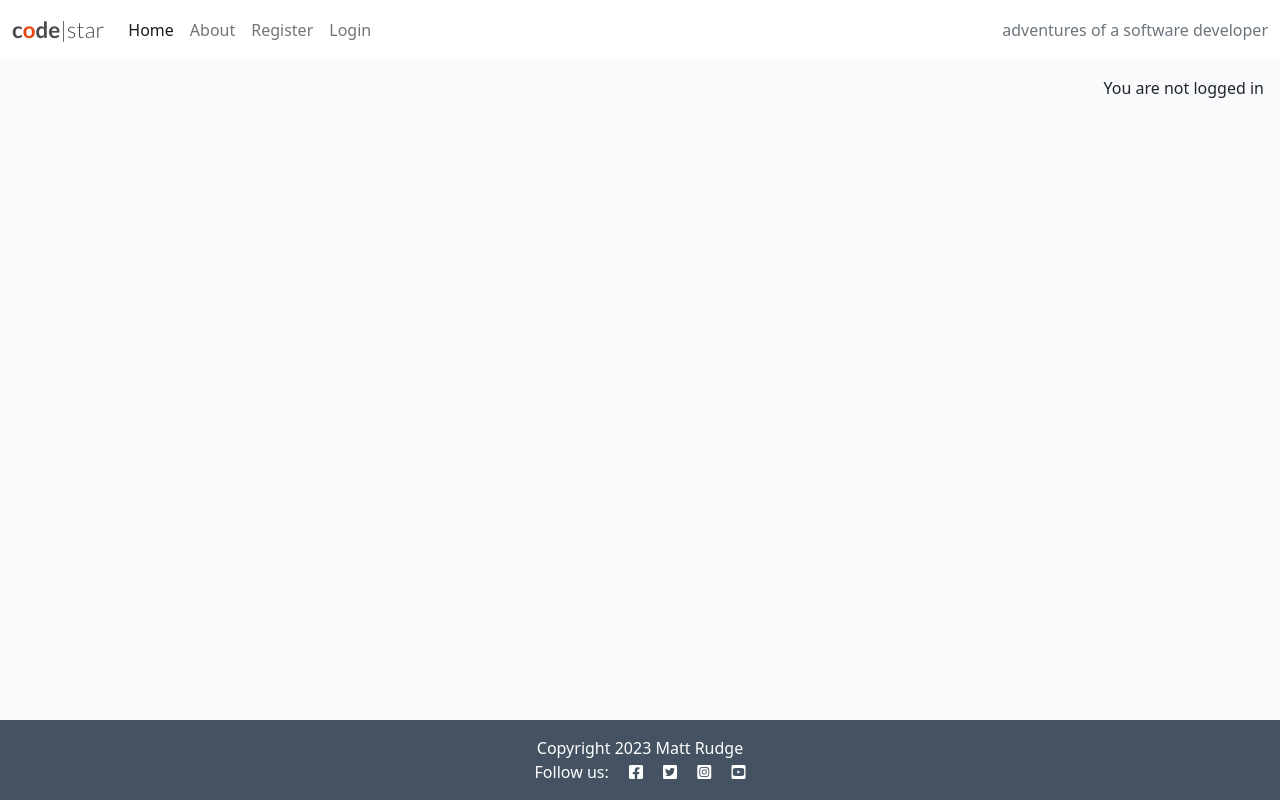
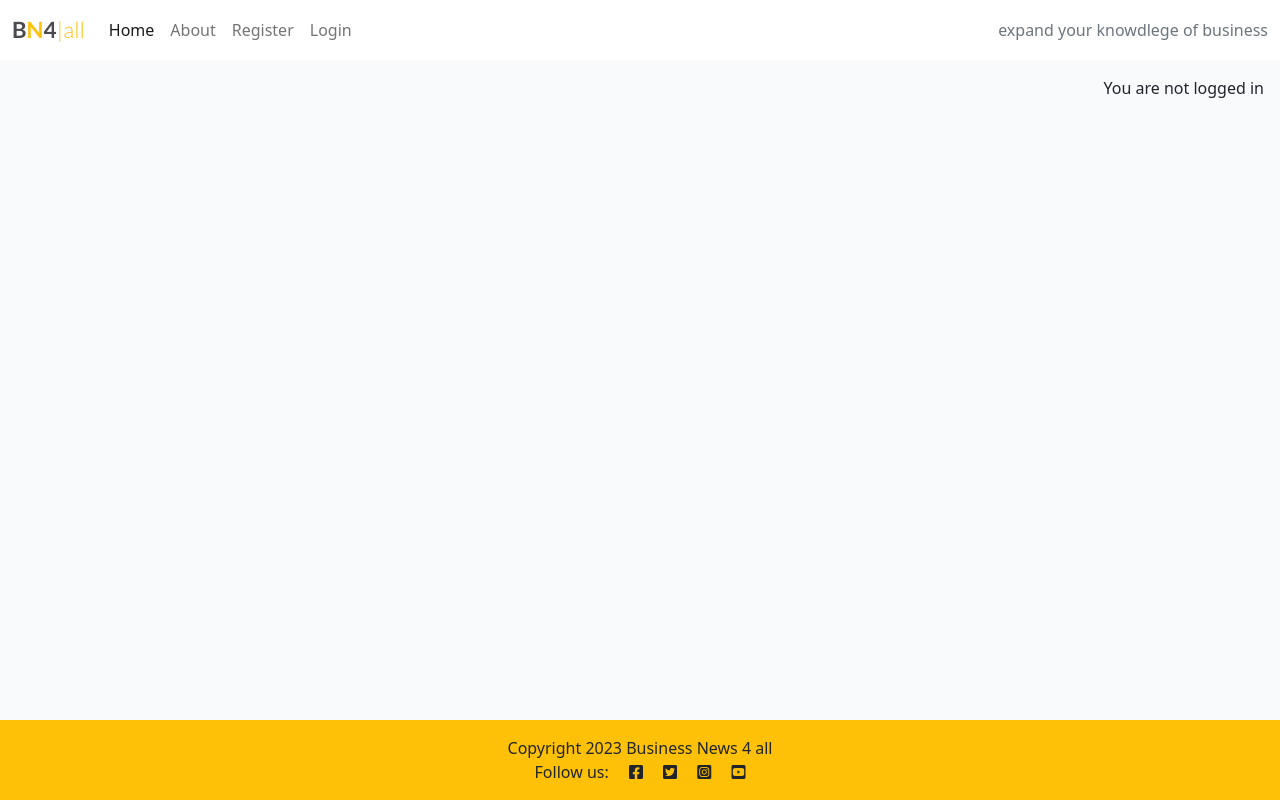
Before and after one commit to ThomasOttosson/social_media, a Django app: page / in a window 1280 px wide. Run offline with Django 4.2, Linux system fonts and the light colour scheme; data that the repository does not hold is empty.

Commit message:
added new css and bootstrap styles to the page

```diff
--- a/about/templates/about/about.html
+++ b/about/templates/about/about.html
@@ -38,7 +38,7 @@
             <form method="post">
                 {{ collaborate_form | crispy }}
                 {% csrf_token %}
-                <button class="btn btn-secondary" type="submit">Submit</button>
+                <button class="btn btn-warning" type="submit">Submit</button>
             </form>
         </div>
     </div>
--- a/blog/templates/blog/index.html
+++ b/blog/templates/blog/index.html
@@ -63,5 +63,5 @@
 <!-- index.html content ends here -->
 {% endblock %}
 {% block copyright %}
-    Copyright 2023 Matt Rudge
+    Copyright 2023 Business News 4 all
 {% endblock %}
--- a/blog/views.py
+++ b/blog/views.py
@@ -5,92 +5,110 @@ from django.http import HttpResponseRedirect
 from .models import Post, Comment
 from .forms import CommentForm
 
+
 # Create your views here.
 
+
 class PostList(generic.ListView):
-    queryset = Post.objects.filter(status=1)
-    template_name = "blog/index.html"
-    paginate_by = 6
+   queryset = Post.objects.filter(status=1)
+   template_name = "blog/index.html"
+   paginate_by = 6
+
 
 def post_detail(request, slug):
-    """
-    Display an individual :model:`blog.Post`.
+   """
+   Display an individual :model:`blog.Post`.
 
-    **Context**
 
-    ``post``
-        An instance of :model:`blog.Post`.
+   **Context**
 
-    **Template:**
 
-    :template:`blog/post_detail.html`
-    """
+   ``post``
+       An instance of :model:`blog.Post`.
 
-    queryset = Post.objects.filter(status=1)
-    post = get_object_or_404(queryset, slug=slug)
-    comments = post.comments.all().order_by("-created_on")
-    comment_count = post.comments.filter(approved=True).count()
 
-    if request.method == "POST":
-        comment_form = CommentForm(data=request.POST)
-        if comment_form.is_valid():
-            comment = comment_form.save(commit=False)
-            comment.author = request.user
-            comment.post = post
-            comment.save()
-            messages.add_message(
-                request, messages.SUCCESS,
-                'Comment submitted and awaiting approval'
-    )
+   **Template:**
 
-    comment_form = CommentForm()
 
-    return render(
-        request,
-        "blog/post_detail.html",
-        {
-            "post": post,
-            "comments": comments,
-            "comment_count": comment_count,
-            "comment_form": comment_form,
-        },
-    )
+   :template:`blog/post_detail.html`
+   """
+
+
+   queryset = Post.objects.filter(status=1)
+   post = get_object_or_404(queryset, slug=slug)
+   comments = post.comments.all().order_by("-created_on")
+   comment_count = post.comments.filter(approved=True).count()
+
+   if request.method == "POST":
+       comment_form = CommentForm(data=request.POST)
+       if comment_form.is_valid():
+           comment = comment_form.save(commit=False)
+           comment.author = request.user
+           comment.post = post
+           comment.save()
+           messages.add_message(
+               request, messages.SUCCESS,
+               'Comment submitted and awaiting approval'
+   )
+
+
+   comment_form = CommentForm()
+
+
+   return render(
+       request,
+       "blog/post_detail.html",
+       {
+           "post": post,
+           "comments": comments,
+           "comment_count": comment_count,
+           "comment_form": comment_form,
+       },
+   )
+
 
 def comment_edit(request, slug, comment_id):
-    """
-    view to edit comments
-    """
-    if request.method == "POST":
+   """
+   view to edit comments
+   """
+   if request.method == "POST":
 
-        queryset = Post.objects.filter(status=1)
-        post = get_object_or_404(queryset, slug=slug)
-        comment = get_object_or_404(Comment, pk=comment_id)
-        comment_form = CommentForm(data=request.POST, instance=comment)
 
-        if comment_form.is_valid() and comment.author == request.user:
-            comment = comment_form.save(commit=False)
-            comment.post = post
-            comment.approved = False
-            comment.save()
-            messages.add_message(request, messages.SUCCESS, 'Comment Updated!')
-        else:
-            messages.add_message(request, messages.ERROR, 'Error updating comment!')
+       queryset = Post.objects.filter(status=1)
+       post = get_object_or_404(queryset, slug=slug)
+       comment = get_object_or_404(Comment, pk=comment_id)
+       comment_form = CommentForm(data=request.POST, instance=comment)
 
-    return HttpResponseRedirect(reverse('post_detail', args=[slug]))
+
+       if comment_form.is_valid() and comment.author == request.user:
+           comment = comment_form.save(commit=False)
+           comment.post = post
+           comment.approved = False
+           comment.save()
+           messages.add_message(request, messages.SUCCESS, 'Comment Updated!')
+       else:
+           messages.add_message(request, messages.ERROR, 'Error updating comment!')
+
+
+   return HttpResponseRedirect(reverse('post_detail', args=[slug]))
+
+
 
 
 def comment_delete(request, slug, comment_id):
-    """
-    view to delete comment
-    """
-    queryset = Post.objects.filter(status=1)
-    post = get_object_or_404(queryset, slug=slug)
-    comment = get_object_or_404(Comment, pk=comment_id)
+   """
+   view to delete comment
+   """
+   queryset = Post.objects.filter(status=1)
+   post = get_object_or_404(queryset, slug=slug)
+   comment = get_object_or_404(Comment, pk=comment_id)
 
-    if comment.author == request.user:
-        comment.delete()
-        messages.add_message(request, messages.SUCCESS, 'Comment deleted!')
-    else:
-        messages.add_message(request, messages.ERROR, 'You can only delete your own comments!')
 
-    return HttpResponseRedirect(reverse('post_detail', args=[slug]))
+   if comment.author == request.user:
+       comment.delete()
+       messages.add_message(request, messages.SUCCESS, 'Comment deleted!')
+   else:
+       messages.add_message(request, messages.ERROR, 'You can only delete your own comments!')
+
+
+   return HttpResponseRedirect(reverse('post_detail', args=[slug]))
--- a/requirements.txt
+++ b/requirements.txt
@@ -13,6 +13,7 @@ dj3-cloudinary-storage==0.0.6
 Django==4.2.19
 django-allauth==0.57.2
 django-crispy-forms==2.3
+django-htmx==1.22.0
 django-summernote==0.8.20.0
 gunicorn==20.1.0
 idna==3.10
--- a/static/css/style.css
+++ b/static/css/style.css
@@ -43,7 +43,7 @@ body {
     bottom: 5%;
     min-width: 30%;
     left: -2px;
-    background-color: #188181;
+    background-color: #fac20c;
 }
 
 .scale {
@@ -52,7 +52,7 @@ body {
 }
 
 .author {
-    color: white;
+    color: black;
     margin: 4px;
     text-transform: uppercase;
 }
@@ -102,7 +102,12 @@ body {
 
 .post-link:hover,
 .page-link {
-    color: #E84610;
+    color: #fac20c;
+}
+
+.page-link:hover {
+    background-color: #fac20c;
+    color: black;
 }
 
 .post-title {
@@ -117,14 +122,15 @@ body {
 
 .btn-signup,
 .btn-edit {
-    background-color: #188181;
-    color: #fff;
+    background-color: #fac20c;
+    color: black;
 }
 
 .btn-signup:hover,
+.btn-edit:hover,
 .btn-signup:active {
-    background-color: #fff;
-    color: #23BBBB;
+    background-color: #f3d572;
+    color: black;
 }
 
 .link {
--- a/templates/base.html
+++ b/templates/base.html
@@ -10,7 +10,7 @@
 <html class="h-100" lang="en">
 
 <head>
-    <title>CodeStar Blog</title>
+    <title>Business News 4 All</title>
     <meta name="viewport" content="width=device-width, initial-scale=1" />
 
     <!-- Google Fonts CSS -->
@@ -33,8 +33,8 @@
     <!-- Navigation -->
     <nav class="navbar navbar-expand-lg navbar-light bg-white">
         <div class="container-fluid">
-            <a class="navbar-brand" href="{% url 'home' %}"><span class="brand">c<span class="red-o">o</span>de<span
-                        class="thin">|star</span></span></a>
+            <a class="navbar-brand" href="{% url 'home' %}"><span class="brand">B<span class="text-warning">N</span>4<span
+                        class="thin text-warning">|all</span></span></a>
             <button class="navbar-toggler" type="button" data-bs-toggle="collapse" data-bs-target="#navbarText"
                 aria-controls="navbarText" aria-expanded="false" aria-label="Toggle navigation">
                 <span class="navbar-toggler-icon"></span>
@@ -64,7 +64,7 @@
                     {% endif %}
                 </ul>
                 <span class="navbar-text text-muted">
-                    adventures of a software developer
+                    expand your knowdlege of business
                 </span>
             </div>
         </div>
@@ -97,13 +97,13 @@
     </main>
 
     <!-- Footer -->
-    <footer class="footer mt-auto py-3 dark-bg">
-        <p class="m-0 text-center text-white">
+    <footer class="footer mt-auto py-3 bg-warning">
+        <p class="m-0 text-center text-dark">
             {% block copyright %}
-                Made by Code Instituters
+                Copyright 2023 Business News 4 all
             {% endblock copyright %}
         </p>
-        <p class="m-0 text-center text-white">Follow us: <i class="fab fa-facebook-square ms-3"></i>
+        <p class="m-0 text-center text-dark">Follow us: <i class="fab fa-facebook-square ms-3"></i>
             <i class="fab fa-twitter-square ms-3"></i>
             <i class="fab fa-instagram-square ms-3"></i>
             <i class="fab fa-youtube-square ms-3"></i>
```
Also changed, not shown: blog/templates/blog/post_detail.html (+8 -0 lines).
